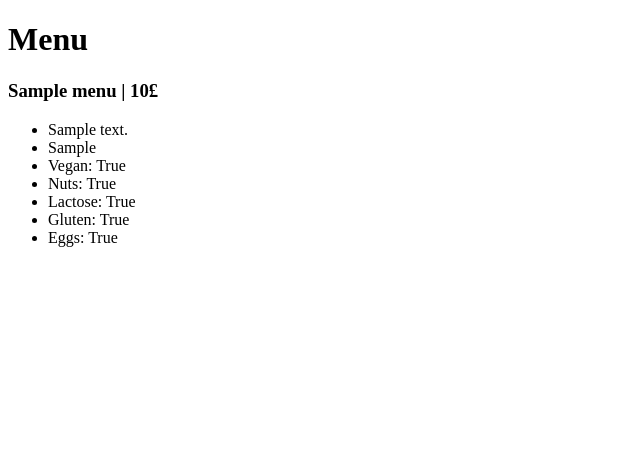
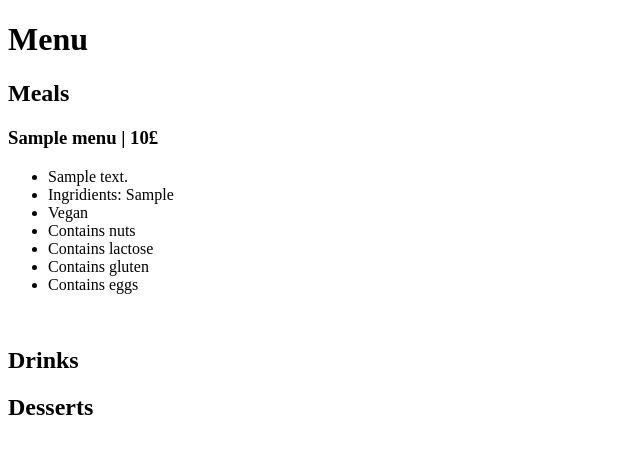
Before and after one commit to Zoten64/The-Harbor-Hearth, a Django app: page / in a window 1280 px wide. Shown: the top 454 px of the page, without its empty margins (0-640 px from the left). Run offline with Django 5.2, Linux system fonts and the light colour scheme; tables that the repository leaves empty hold one stand-in row (values such as "Sample post").

Commit message:
Feat: Add drinks and dessert categories to menu_list.html
- Add Dessert and Drink categories to the menu list
- Change the way allergy information is displayed from example "eggs: True" to "Contains eggs" if eggs is true
- Make description and ingridients optional

```diff
--- a/home/models.py
+++ b/home/models.py
@@ -11,8 +11,8 @@ class Menu(models.Model):
 
     category = models.CharField(choices=MENU_CATEGORY, default=0)
     name = models.CharField(max_length=50)
-    description = models.TextField()
-    ingridients = models.TextField()
+    description = models.TextField(blank=True)
+    ingridients = models.TextField(blank=True)
     price = models.IntegerField()
     vegan = models.BooleanField(default=False)
     nuts = models.BooleanField(default=False)
--- a/home/templates/home/menu_list.html
+++ b/home/templates/home/menu_list.html
@@ -10,17 +10,112 @@
 
 <body>
     <h1>Menu</h1>
+    <h2>Meals</h2>
+        {% for menu in object_list %}
+        <!--If the menu item has a category of "Meal" it will show up here-->
+        {% if menu.category == "Meal" %}
+        <!--Displays the name of the item followed by the price. Example "Fried egg | 4£"-->
+        <h3>{{menu.name}} | {{menu.price}}£</h3>
+        <ul>
+            <!--If menu description exists, display it, otherwise don't-->
+            {% if menu.description %}
+                <li>{{menu.description}}</li>
+            {% endif %}
+            <!--If menu ingredients exists, display it, otherwise don't-->
+            {% if menu.ingridients %}
+                <li>Ingridients: {{menu.ingridients}}</li>
+            {% endif %}
+            <!--Below are a few tags. If the meal is vegan it'll show up on the menu, if it contains
+            nuts there will be a warning on the menu, etc.-->
+            {% if menu.vegan == True %}
+                <li>Vegan</li>
+            {% endif %}
+            {% if menu.nuts == True %}
+                <li>Contains nuts</li>
+            {% endif %}
+            {% if menu.lactose == True %}
+                <li>Contains lactose</li>
+            {% endif %}
+            {% if menu.gluten == True %}
+                <li>Contains gluten</li>
+            {% endif %}
+            {% if menu.eggs == True %}
+                <li>Contains eggs</li>
+            {% endif %}
+        </ul>
+        {% endif %}
+        {% endfor %}
+    <br>
+    <h2>Drinks</h2>
     {% for menu in object_list %}
+    <!--If the menu item has a category of "Meal" it will show up here-->
+    {% if menu.category == "Drink" %}
+    <!--Displays the name of the item followed by the price. Example "Fried egg | 4£"-->
     <h3>{{menu.name}} | {{menu.price}}£</h3>
     <ul>
-        <li>{{menu.description}}</li>
-        <li>{{menu.ingridients}}</li>
-        <li>Vegan: {{menu.vegan}}</li>
-        <li>Nuts: {{menu.nuts}}</li>
-        <li>Lactose: {{menu.lactose}}</li>
-        <li>Gluten: {{menu.gluten}}</li>
-        <li>Eggs: {{menu.eggs}}</li>
+        <!--If menu description exists, display it, otherwise don't-->
+        {% if menu.description %}
+            <li>{{menu.description}}</li>
+        {% endif %}
+        <!--If menu ingredients exists, display it, otherwise don't-->
+        {% if menu.ingridients %}
+            <li> Ingridients: {{menu.ingridients}}</li>
+        {% endif %}
+        <!--Below are a few tags. If the meal is vegan it'll show up on the menu, if it contains
+        nuts there will be a warning on the menu, etc.-->
+        {% if menu.vegan == True %}
+            <li>Vegan</li>
+        {% endif %}
+        {% if menu.nuts == True %}
+            <li>Contains nuts</li>
+        {% endif %}
+        {% if menu.lactose == True %}
+            <li>Contains lactose</li>
+        {% endif %}
+        {% if menu.gluten == True %}
+            <li>Contains gluten</li>
+        {% endif %}
+        {% if menu.eggs == True %}
+            <li>Contains eggs</li>
+        {% endif %}
     </ul>
+    {% endif %}
+    {% endfor %}
+
+    <h2>Desserts</h2>
+    {% for menu in object_list %}
+    <!--If the menu item has a category of "Meal" it will show up here-->
+    {% if menu.category == "Dessert" %}
+    <!--Displays the name of the item followed by the price. Example "Fried egg | 4£"-->
+    <h3>{{menu.name}} | {{menu.price}}£</h3>
+    <ul>
+        <!--If menu description exists, display it, otherwise don't-->
+        {% if menu.description %}
+            <li>{{menu.description}}</li>
+        {% endif %}
+        <!--If menu ingredients exists, display it, otherwise don't-->
+        {% if menu.ingridients %}
+            <li>Ingridients: {{menu.ingridients}}</li>
+        {% endif %}
+        <!--Below are a few tags. If the meal is vegan it'll show up on the menu, if it contains
+        nuts there will be a warning on the menu, etc.-->
+        {% if menu.vegan == True %}
+            <li>Vegan</li>
+        {% endif %}
+        {% if menu.nuts == True %}
+            <li>Contains nuts</li>
+        {% endif %}
+        {% if menu.lactose == True %}
+            <li>Contains lactose</li>
+        {% endif %}
+        {% if menu.gluten == True %}
+            <li>Contains gluten</li>
+        {% endif %}
+        {% if menu.eggs == True %}
+            <li>Contains eggs</li>
+        {% endif %}
+    </ul>
+    {% endif %}
     {% endfor %}
 </body>
 
```
Also changed, not shown: README.md, home/migrations/0003_alter_menu_ingridients.py (added), home/migrations/0004_alter_menu_description.py (added).
